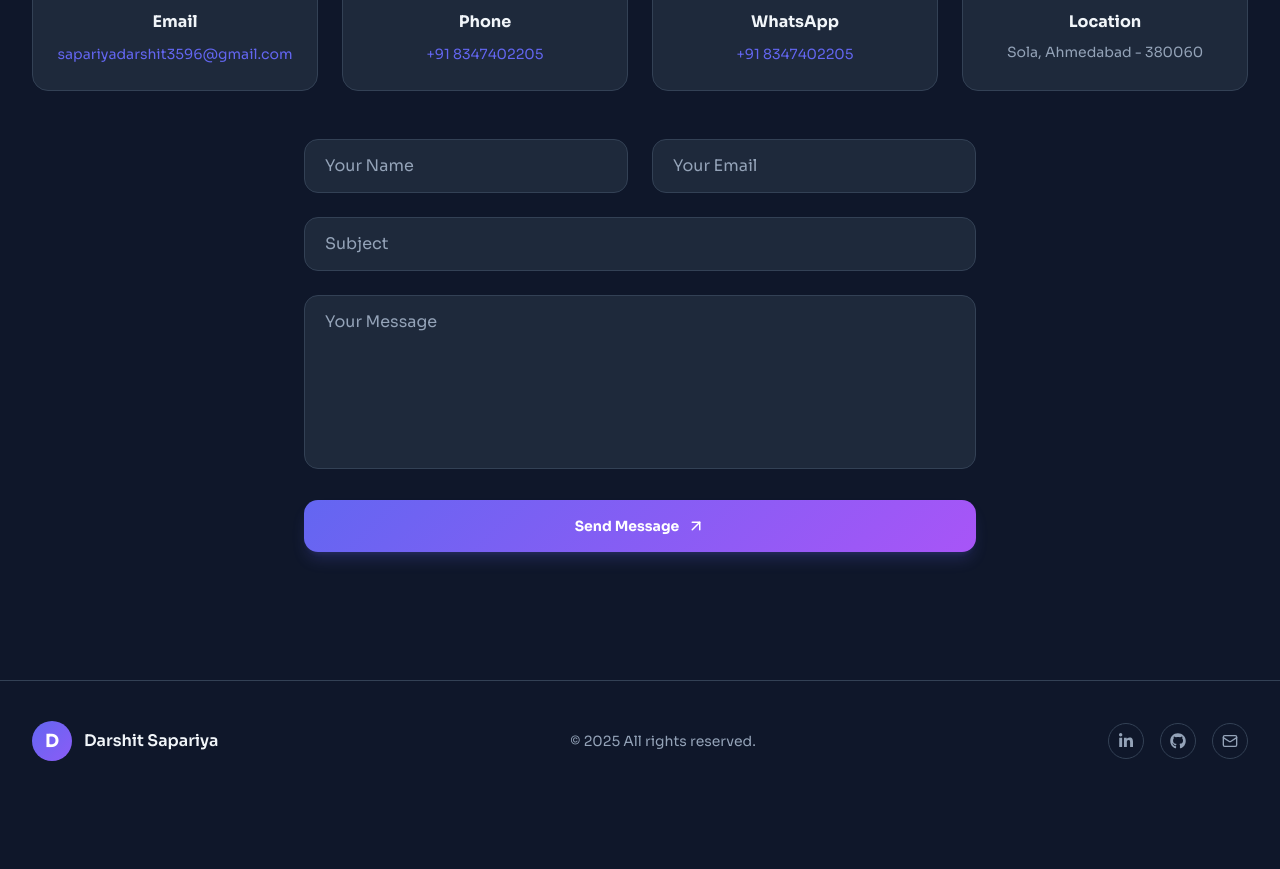
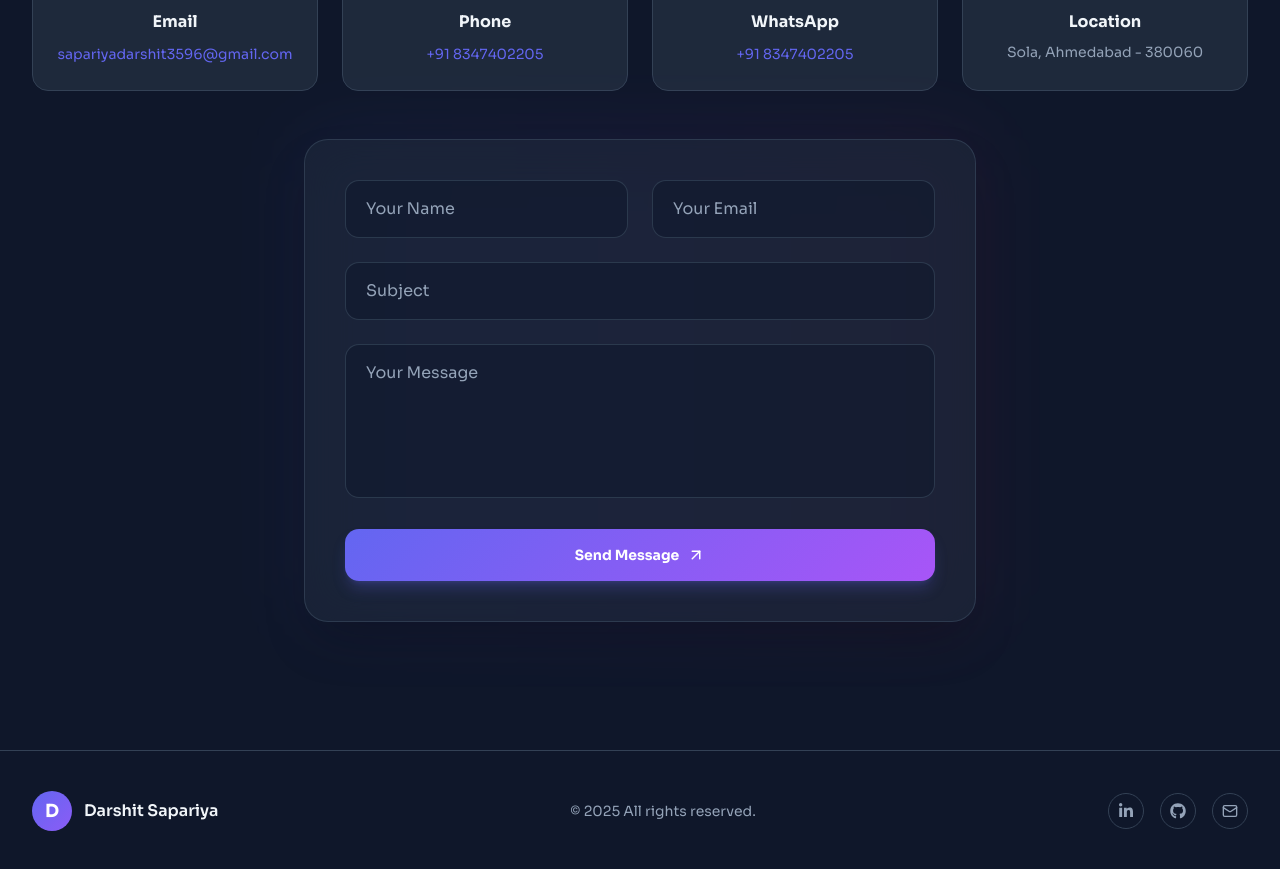
Before and after one commit to Darshit-Sapariya/portfolio, a Next.js app: page / in a window 1280 px wide. Shown: the part 5640-6509 px from the top of the page. Before the commit the page ends 6441 px from the top, so only its background shows below. Built offline with nearby package versions, Linux system fonts and the light colour scheme.

Commit message:
Improve contact form design with glassmorphic container and hover focus states

```diff
--- a/components/contact.tsx
+++ b/components/contact.tsx
@@ -142,56 +142,69 @@ export default function Contact() {
           whileInView={{ opacity: 1, y: 0 }}
           viewport={{ once: true }}
           transition={{ duration: 0.5, delay: 0.3 }}
-          className="max-w-2xl mx-auto"
+          className="max-w-2xl mx-auto relative group"
         >
+          {/* Ambient blur behind form */}
+          <div className="absolute -inset-1 bg-gradient-to-r from-primary/10 via-purple-500/10 to-pink-500/10 rounded-3xl blur-2xl opacity-75 group-hover:opacity-100 transition duration-1000 pointer-events-none" />
+
+          {/* Form glass card wrapper */}
+          <div className="relative bg-card/65 backdrop-blur-xl border border-border/80 rounded-3xl p-6 sm:p-10 shadow-2xl overflow-hidden">
             <form ref={formRef} onSubmit={handleSubmit} className="space-y-6">
               <div className="grid md:grid-cols-2 gap-6">
+                <div className="relative">
                   <input
                     type="text"
                     placeholder="Your Name"
                     value={formData.name}
                     onChange={(e) => setFormData({ ...formData, name: e.target.value })}
-                className="w-full px-5 py-3.5 rounded-xl bg-card border border-border text-foreground placeholder:text-muted-foreground focus:outline-none focus:border-primary transition-colors"
+                    className="w-full px-5 py-4 rounded-xl bg-background/50 border border-border/80 text-foreground placeholder:text-muted-foreground focus:outline-none focus:border-primary/80 focus:ring-1 focus:ring-primary/20 hover:bg-background/80 transition-all duration-300"
                     required
                     disabled={isSubmitting}
                     suppressHydrationWarning
                   />
+                </div>
+                <div className="relative">
                   <input
                     type="email"
                     placeholder="Your Email"
                     value={formData.email}
                     onChange={(e) => setFormData({ ...formData, email: e.target.value })}
-                className="w-full px-5 py-3.5 rounded-xl bg-card border border-border text-foreground placeholder:text-muted-foreground focus:outline-none focus:border-primary transition-colors"
+                    className="w-full px-5 py-4 rounded-xl bg-background/50 border border-border/80 text-foreground placeholder:text-muted-foreground focus:outline-none focus:border-primary/80 focus:ring-1 focus:ring-primary/20 hover:bg-background/80 transition-all duration-300"
                     required
                     disabled={isSubmitting}
                     suppressHydrationWarning
                   />
                 </div>
+              </div>
+              <div className="relative">
                 <input
                   type="text"
                   placeholder="Subject"
                   value={formData.subject}
                   onChange={(e) => setFormData({ ...formData, subject: e.target.value })}
-              className="w-full px-5 py-3.5 rounded-xl bg-card border border-border text-foreground placeholder:text-muted-foreground focus:outline-none focus:border-primary transition-colors"
+                  className="w-full px-5 py-4 rounded-xl bg-background/50 border border-border/80 text-foreground placeholder:text-muted-foreground focus:outline-none focus:border-primary/80 focus:ring-1 focus:ring-primary/20 hover:bg-background/80 transition-all duration-300"
                   required
                   disabled={isSubmitting}
                   suppressHydrationWarning
                 />
+              </div>
+              <div className="relative">
                 <textarea
                   placeholder="Your Message"
-              rows={6}
+                  rows={5}
                   value={formData.message}
                   onChange={(e) => setFormData({ ...formData, message: e.target.value })}
-              className="w-full px-5 py-3.5 rounded-xl bg-card border border-border text-foreground placeholder:text-muted-foreground focus:outline-none focus:border-primary transition-colors resize-none"
+                  className="w-full px-5 py-4 rounded-xl bg-background/50 border border-border/80 text-foreground placeholder:text-muted-foreground focus:outline-none focus:border-primary/80 focus:ring-1 focus:ring-primary/20 hover:bg-background/80 transition-all duration-300 resize-none"
                   required
                   disabled={isSubmitting}
                   suppressHydrationWarning
                 />
+              </div>
               <button
                 type="submit"
                 disabled={isSubmitting}
                 suppressHydrationWarning
-              className="w-full px-6 py-4 rounded-xl gradient-secondary text-white font-bold text-sm hover:opacity-90 disabled:opacity-75 disabled:cursor-not-allowed transition-all duration-300 flex items-center justify-center gap-2 group shadow-lg shadow-primary/20"
+                className="w-full px-6 py-4 rounded-xl gradient-secondary text-white font-bold text-sm hover:opacity-95 hover:scale-[1.01] active:scale-[0.99] disabled:opacity-75 disabled:cursor-not-allowed transition-all duration-300 flex items-center justify-center gap-2 group shadow-lg shadow-primary/25"
               >
                 {isSubmitting ? (
                   <>
@@ -206,6 +219,7 @@ export default function Contact() {
                 )}
               </button>
             </form>
+          </div>
         </motion.div>
       </div>
 
```
Lines whose indentation alone changed are shown as unchanged.
